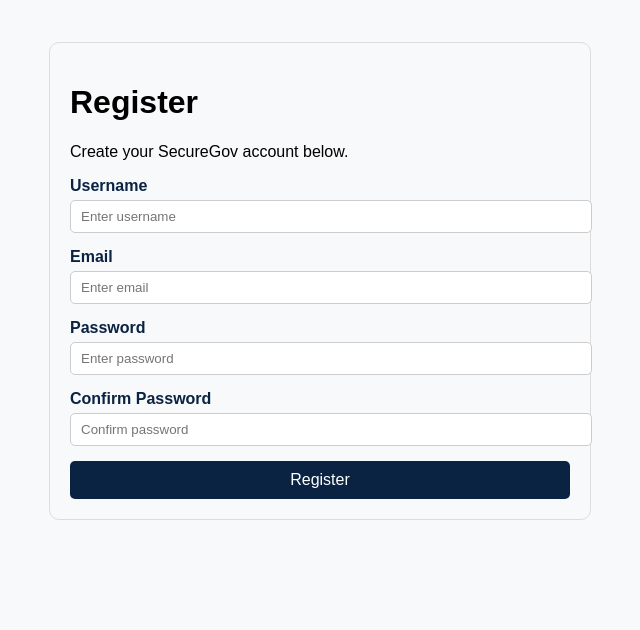
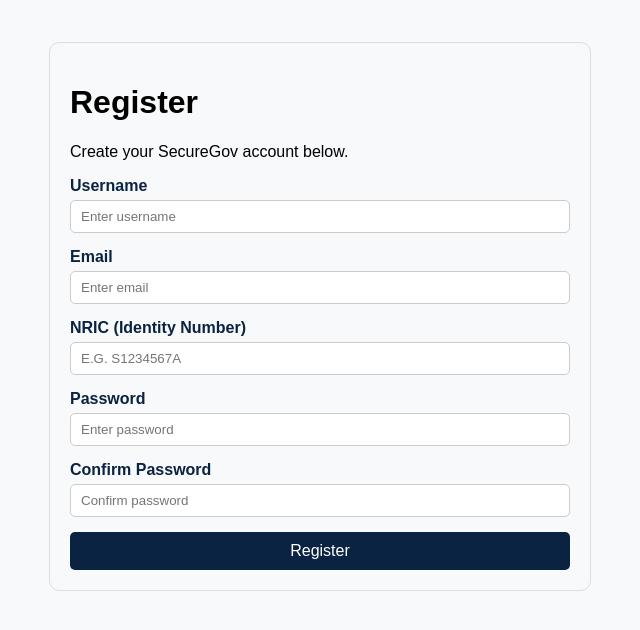
Before and after one commit to Ethanz12/Infosecurity_project, a Django app: page /register/ in a window 1280 px wide. Shown: the part 154-784 px from the top of the page, without its empty margins (320-960 px from the left). Run offline with Django 5.2, Linux system fonts and the light colour scheme; data comes from the database, SQL or seed files in the repository; data that the repository does not hold is empty; parts of the project's set-up code (start-up, migrations or seed data) failed here and were passed over.

Commit message:
Minor changes

```diff
--- a/apps/home/templates/register/register.html
+++ b/apps/home/templates/register/register.html
@@ -12,6 +12,9 @@
 
         <label for="email">Email</label>
         <input type="email" id="email" name="email" placeholder="Enter email" required>
+
+        <label for="nric">NRIC (Identity Number)</label>
+        <input type="text" id="nric" name="nric" placeholder="e.g. S1234567A" required style="text-transform: uppercase;">
 
         <label for="password">Password</label>
         <input type="password" id="password" name="password" placeholder="Enter password" required>
@@ -56,6 +59,8 @@
     margin-bottom: 15px;
     border: 1px solid #ccc;
     border-radius: 5px;
+    /* Ensure padding doesn't affect width */
+    box-sizing: border-box;
 }
 
 /* Button */
--- a/apps/home/views.py
+++ b/apps/home/views.py
@@ -6,7 +6,7 @@ from django.contrib.auth import authenticate, login, logout
 from django.contrib.auth.password_validation import validate_password
 from django.core.exceptions import ValidationError
 from django.contrib.auth.decorators import login_required
-from django.db import connection
+from django.db import connection, transaction, IntegrityError
 from django import forms
 import logging
 import os
@@ -173,12 +173,11 @@ def profile_view(request):
             return render(request, "home/profile.html", context)
 
     else:
-        # GET request - FIX APPLIED HERE
+        # GET request
         context = {
             "form_data": {
                 "full_name": request.user.get_full_name(),
                 "email": request.user.email,
-                # The fix: Apply mask functions here so the template receives masked data
                 "nric": mask_nric(profile.get_nric()),
                 "phone": mask_phone(profile.get_phone()),
                 "address": profile.get_address(),
@@ -209,40 +208,61 @@ def register_view(request):
     if request.method == "POST":
         username = request.POST.get("username", "").strip().lower()
         email = request.POST.get("email", "").strip().lower()
+        nric = request.POST.get("nric", "").strip().upper()
         password = request.POST.get("password", "")
         password2 = request.POST.get("password2", "")
 
-        if not all([username, email, password, password2]):
+        # --- 1. Basic Empty Field Check ---
+        if not all([username, email, nric, password, password2]):
             messages.error(request, "All fields are required.")
             return redirect("register")
 
+        # --- 2. NRIC Format Validation ---
+        if len(nric) != 9:
+            messages.error(request, "Invalid NRIC: Must be exactly 9 characters (e.g., S1234567A).")
+            return redirect("register")
+
+        if nric[0] not in ['S', 'T', 'F', 'G', 'M']:
+            messages.error(request, "Invalid NRIC: Must start with S, T, F, G, or M.")
+            return redirect("register")
+
+        # --- 3. Password Match ---
         if password != password2:
             messages.error(request, "Passwords do not match.")
             return redirect("register")
 
         try:
             validate_password(password)
-            get_or_create_roles()
 
-            user = User.objects.create_user(
-                username=username,
-                email=email,
-                password=password
-            )
+            # --- 4. Atomic Transaction ---
+            with transaction.atomic():
+                # Create User
+                user = User.objects.create_user(
+                    username=username,
+                    email=email,
+                    password=password
+                )
 
-            citizen_group = Group.objects.get(name="Citizen")
-            user.groups.add(citizen_group)
+                # Assign Role (FIXED: use get_or_create to prevent crash)
+                citizen_group, _ = Group.objects.get_or_create(name="Citizen")
+                user.groups.add(citizen_group)
 
-            messages.success(request, "Account created successfully.")
+                # Create Profile (FIXED: use get_or_create to prevent IntegrityError)
+                profile, created = CitizenProfile.objects.get_or_create(user=user)
+                profile.set_nric(nric)
+                profile.save()
+
+            messages.success(request, "Account created successfully. Please login.")
             return redirect("login")
 
         except ValidationError as e:
             messages.error(request, e.messages[0])
+            return redirect("register")
+
         except Exception as e:
-            logger.error(e)
-            messages.error(request, "Unexpected error occurred.")
-
-        return redirect("register")
+            logger.error(f"Registration Error: {e}")
+            messages.error(request, "An unexpected error occurred. Please try again.")
+            return redirect("register")
 
     return render(request, "register/register.html")
 
```
Also changed, not shown: apps/home/migrations/0003_citizenprofile.py (added).
